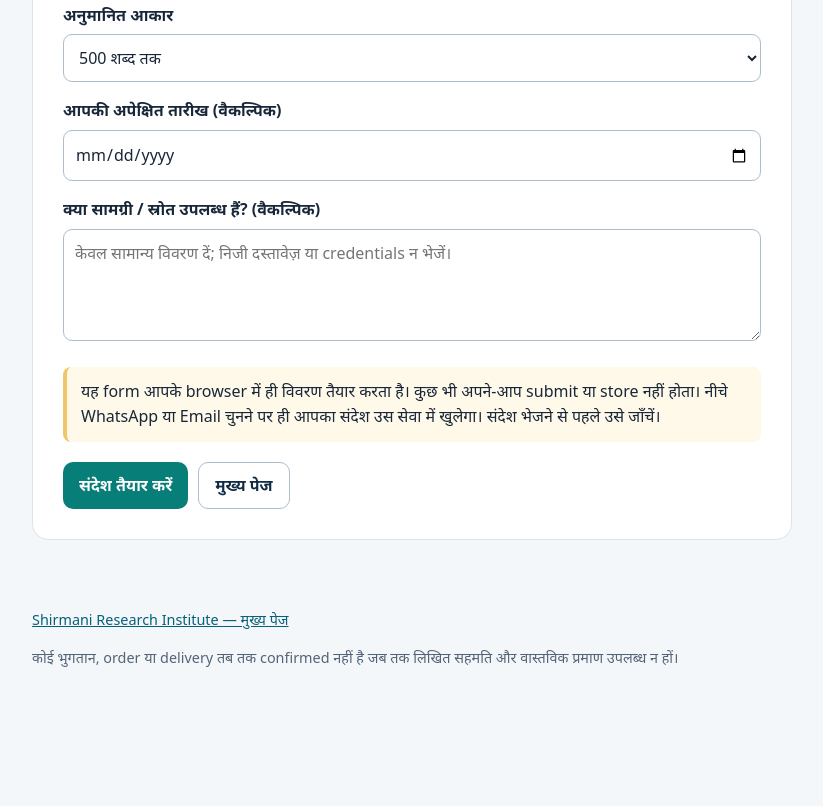
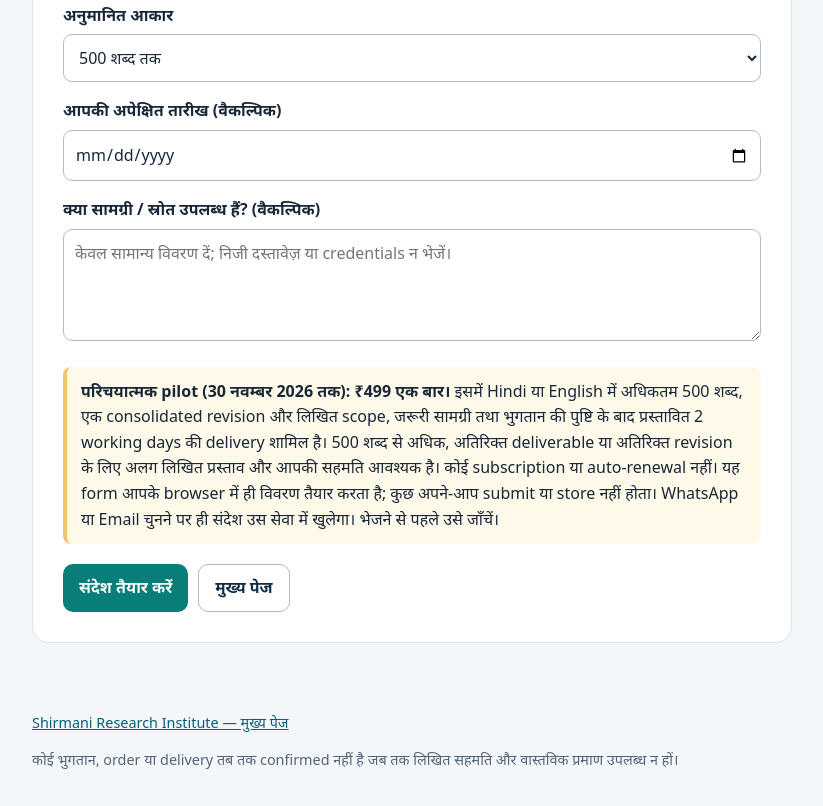
Before and after one commit to rampaulsaini/Shirmani-Research-Institute, a plain HTML site: page brief.html in a window 1280 px wide. Shown: the part 760-1566 px from the top of the page, without its empty margins (228-1051 px from the left). Before the commit the page ends 1463 px from the top, so only its background shows below. Drawn offline with Linux system fonts and the light colour scheme.

Commit message:
Clarify pilot price and scope in enquiry flow

```diff
--- a/brief.html
+++ b/brief.html
@@ -38,7 +38,7 @@
   <div class="field"><label for="length">अनुमानित आकार</label><select id="length"><option>500 शब्द तक</option><option>अभी तय नहीं</option><option>500 शब्द से अधिक (अलग प्रस्ताव चाहिए)</option></select></div>
   <div class="field"><label for="deadline">आपकी अपेक्षित तारीख (वैकल्पिक)</label><input id="deadline" type="date"></div>
   <div class="field"><label for="material">क्या सामग्री / स्रोत उपलब्ध हैं? (वैकल्पिक)</label><textarea id="material" maxlength="500" placeholder="केवल सामान्य विवरण दें; निजी दस्तावेज़ या credentials न भेजें।"></textarea></div>
-  <p class="notice">यह form आपके browser में ही विवरण तैयार करता है। कुछ भी अपने-आप submit या store नहीं होता। नीचे WhatsApp या Email चुनने पर ही आपका संदेश उस सेवा में खुलेगा। संदेश भेजने से पहले उसे जाँचें।</p>
+  <p class="notice"><strong>परिचयात्मक pilot (30 नवम्बर 2026 तक): ₹499 एक बार।</strong> इसमें Hindi या English में अधिकतम 500 शब्द, एक consolidated revision और लिखित scope, जरूरी सामग्री तथा भुगतान की पुष्टि के बाद प्रस्तावित 2 working days की delivery शामिल है। 500 शब्द से अधिक, अतिरिक्त deliverable या अतिरिक्त revision के लिए अलग लिखित प्रस्ताव और आपकी सहमति आवश्यक है। कोई subscription या auto-renewal नहीं। यह form आपके browser में ही विवरण तैयार करता है; कुछ अपने-आप submit या store नहीं होता। WhatsApp या Email चुनने पर ही संदेश उस सेवा में खुलेगा। भेजने से पहले उसे जाँचें।</p>
   <div class="actions"><button class="button" type="submit">संदेश तैयार करें</button><a class="button secondary" href="./index.html">मुख्य पेज</a></div>
 </form>
 <div id="result" hidden aria-live="polite">
@@ -62,6 +62,7 @@
     if(!form.reportValidity()) return;
     const lines=[
       "Namaste, mujhe SRI Writing & Research pilot ke liye written scope chahiye.",
+      "Pilot offer (30 Nov 2026 tak): ₹499 one-time; Hindi/English; up to 500 words; one consolidated revision; proposed delivery 2 working days after written scope, required materials and payment confirmation. Larger scope/additional revisions require a separate written quote. No subscription.",
       "",
       "काम: "+get("service"),
       "विषय / विवरण: "+get("topic"),
```
